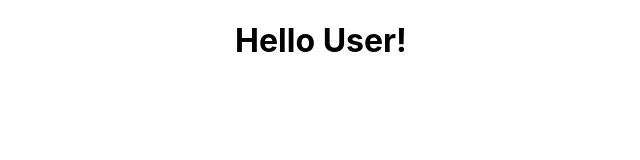
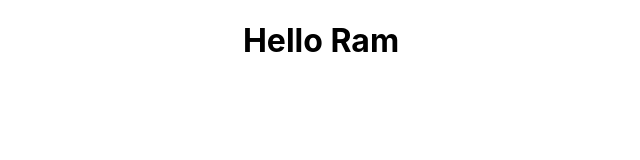
Before and after one commit to pattabhia/react-examples, a React (Create React App) app in the folder hello-world/: page / in a window 1280 px wide. Shown: the top 160 px of the page, without its empty margins (319-959 px from the left). Built offline with nearby package versions, Linux system fonts and the light colour scheme.

Commit message:
props with functional component

```diff
--- a/hello-world/src/App.js
+++ b/hello-world/src/App.js
@@ -12,6 +12,7 @@ import ParentComponent from './components/ParentComponent';
 import UserGreeting from './components/UserGreeting';
 import GreetMe from './components/GreetMe';
 import { Component } from 'react';
+import GreetMeByName from './components/GreetMeByName';
 
 /* function App() {
   return (
@@ -34,12 +35,13 @@ import { Component } from 'react';
   );
 } */
 
+
 class App extends Component {
   render() {
     return (
       <div className="App">
+        <GreetMeByName name="Ram" />
 
-        <GreetMe />
         {/*
          <ParentComponent />
         <EventBind />
@@ -48,8 +50,9 @@ class App extends Component {
         <Counter />
         <Welcome age="38" />
         <UserGreeting></UserGreeting>
-         <Hello />
-         <Greet name="KARIM" />
+        <Hello />
+        <Greet name="KARIM" />
+        <GreetMe />
         <Message>
         </Message> */}
       </div>
--- /dev/null
+++ b/hello-world/src/components/GreetMeByName.js
@@ -0,0 +1,12 @@
+import React from "react";
+
+const GreetMeByName = (props) => {
+    return (
+        <div>
+            <h1>Hello {props.name}</h1>
+        </div>
+
+    )
+}
+
+export default GreetMeByName
```
